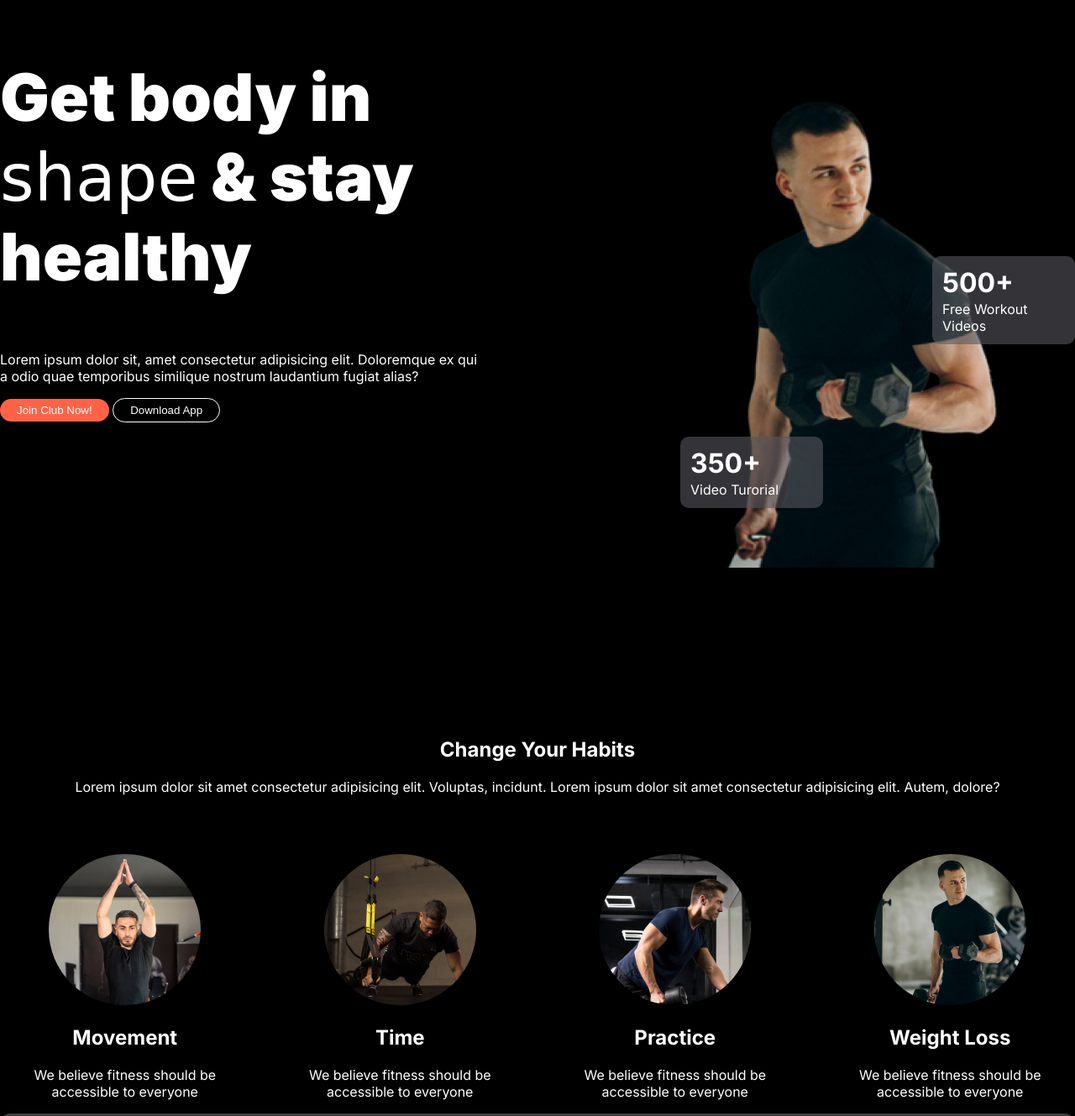
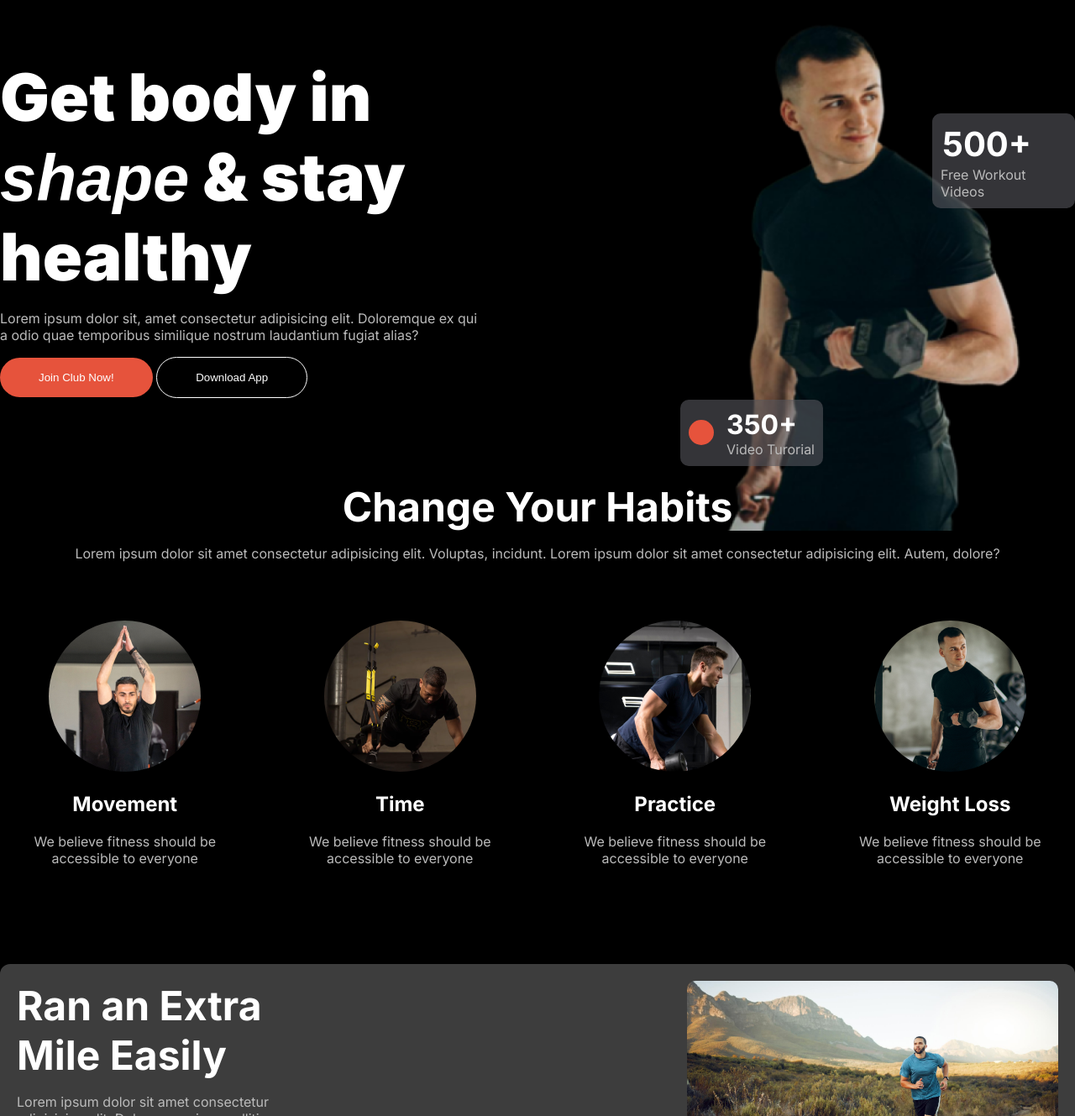
Before and after one commit to fozlerabbi0/Assignment-2, a plain HTML site: page index.html in a window 1280 px wide. Shown: the part 112-1441 px from the top of the page at 84% size. Drawn offline with Linux system fonts and the light colour scheme; a web font is replaced by a local one.

Commit message:
all done

```diff
--- a/index.html
+++ b/index.html
@@ -9,10 +9,9 @@
     <link rel="preconnect" href="https://fonts.googleapis.com">
     <link rel="preconnect" href="https://fonts.gstatic.com" crossorigin>
     <link href="https://fonts.googleapis.com/css2?family=Inter:ital,opsz,wght@0,14..32,100..900;1,14..32,100..900&display=swap" rel="stylesheet">
-    <!-- other fonts -->
-    <link rel="preconnect" href="https://fonts.googleapis.com">
-    <link rel="preconnect" href="https://fonts.gstatic.com" crossorigin>
-    <link href="https://fonts.googleapis.com/css2?family=Inter:ital,opsz,wght@0,14..32,100..900;1,14..32,100..900&family=Playwrite+BE+VLG:wght@100..400&display=swap" rel="stylesheet">
+    <!-- miama fonts -->
+    <link href="https://fonts.cdnfonts.com/css/miama" rel="stylesheet">
+
 </head>
 <body class="inter-font">
     <header class="max-width">
@@ -28,20 +27,23 @@
         <div class="display-flex banner">
             <div>
                 <h2 class="h2-style">Get body in <br> <i class="playwrite-be-vlg-other">shape</i> & stay  <br>healthy</h2>
-                <p class="drescription "> Lorem ipsum dolor sit, amet consectetur adipisicing elit. Doloremque ex qui <br> a odio quae temporibus similique nostrum laudantium fugiat alias?</p>
+                <p class="drescription"> Lorem ipsum dolor sit, amet consectetur adipisicing elit. Doloremque ex qui <br> a odio quae temporibus similique nostrum laudantium fugiat alias?</p>
                 <button class="btn-primary">Join Club Now!</button>
                 <button class="btn-primary btn-primary1">Download App</button>
 
             </div>
             <div class="image-margin">
-                <img src="images/Images 2.png" alt="">
-                <div class="video-turotial">
-                    <h1 class="video-title">350+</h1>
-                    <p class="video-title">Video Turorial</p>
+                <img width="90%" src="images/Images 2.png" alt="">
+                <div class="video-turotial display-flex">
+                    <div class="colorful-div"></div>
+                    <div class="">
+                        <h1 class="frist-vd-tutorial">350+</h1>
+                    <p class="video-sub-title drescription">Video Turorial</p>
+                    </div>
                 </div>
                 <div class="video-turotial video-turotial-second ">
                     <h1 class="video-title">500+</h1>
-                    <p class="video-title">Free Workout Videos</p>
+                    <p class="video-sub-title drescription">Free Workout Videos</p>
 
                 </div>
 
@@ -55,28 +57,28 @@
         <section class="max-width">
             <div class="your-habit-deatils text-center">
                 <h1 class="section-title">Change Your Habits</h1>
-                <p class="discription">Lorem ipsum dolor sit amet consectetur adipisicing elit. Voluptas, incidunt. Lorem ipsum dolor sit amet consectetur adipisicing elit. Autem, dolore?</p>
+                <p class="discription drescription">Lorem ipsum dolor sit amet consectetur adipisicing elit. Voluptas, incidunt. Lorem ipsum dolor sit amet consectetur adipisicing elit. Autem, dolore?</p>
             </div>
             <div class="habit-images-container display-grid">
                 <div class="change-habit-item">
                     <img src="images/image 2.png" alt="">
                     <h2 class="our-tem-sub">Movement</h2>
-                    <p>We believe fitness should be accessible to everyone</p>
+                    <p class="drescription">We believe fitness should be accessible to everyone</p>
                 </div>
                 <div class="change-habit-item">
                     <img src="images/image 3.png" alt="">
                     <h2 class="our-tem-sub">Time</h2>
-                    <p>We believe fitness should be accessible to everyone</p>
+                    <p class="drescription">We believe fitness should be accessible to everyone</p>
                 </div>
                 <div class="change-habit-item">
                     <img src="images/image 4.png" alt="">
                     <h2 class="our-tem-sub">Practice</h2>
-                    <p>We believe fitness should be accessible to everyone</p>
+                    <p class="drescription">We believe fitness should be accessible to everyone</p>
                 </div>
                 <div class="change-habit-item">
                     <img src="images/image 5.png" alt="">
                     <h2 class="our-tem-sub">Weight Loss</h2>
-                    <p>We believe fitness should be accessible to everyone</p>
+                    <p class="drescription">We believe fitness should be accessible to everyone</p>
                 </div>
 
             </div>
@@ -84,9 +86,9 @@
         <!-- ran an extra mile easily contant -->
          <section class="max-width">
             <div class="run-extra-container display-flex">
-                <div class="run-extra-detail text-center">
+                <div class="run-extra-detail">
                     <h1 class="section-title">Ran an Extra Mile Easily</h1>
-                    <p class="discription">Lorem ipsum dolor sit amet consectetur adipisicing elit. Dolorum veniam mollitia <br>
+                    <p class="discription drescription">Lorem ipsum dolor sit amet consectetur adipisicing elit. Dolorum veniam mollitia <br>
                         commodi cum iusto eligendi quae obcaecati atque laborum aperiam.</p>
                         <button class="btn-primary">Join Now</button>
                 </div>
@@ -98,7 +100,7 @@
          <!-- trening exercises contant -->
           <section class="max-width">
             <h1 class="section-title">Traning and Exercises</h1>
-            <p class="discription">We believe fitness should be accessible to everyone, everywhere, regardless of income or <br> access to a gym.</p>
+            <p class="discription drescription">We believe fitness should be accessible to everyone, everywhere, regardless of income or <br> access to a gym.</p>
             <div class="exercise-images-container display-grid">
                 <div class="exercise-img ">
                     <img height="100%" width="100%" src="images/exercise1.jpg" alt="">
@@ -132,7 +134,7 @@
             <div class="max-width">
                 <div class="calculator-container text-center">
                     <h1 class="section-title">BMI Calculator</h1>
-                    <p class="discription calculator-discription">We believe fitness should be accessible to everyone, everywhere, regardless of income or <br>
+                    <p class="discription drescription calculator-discription">We believe fitness should be accessible to everyone, everywhere, regardless of income or <br>
                      access to a gym.</p>
                 </div>
             </div>
@@ -190,7 +192,7 @@
          <section class="max-width met-our-team-containar">
             <div class="text-center">
                 <h1 class="section-title">Meet Our Team</h1>
-                <p class="discription">We believe fitness should be accessible to everyone, everywhere, regardless of income or <br> access to a gym.</p>
+                <p class="discription drescription">We believe fitness should be accessible to everyone, everywhere, regardless of income or <br> access to a gym.</p>
             </div>
             <div class="meet-container display-grid">
                 <div class="teem-item">
@@ -232,7 +234,7 @@
         <div class="footer-container max-width display-grid ">
             <div class="footer-fitness">
                 <h1 class="nav-title footer-title"><i>Fitness</i></h1>
-                <p class="discription footer-discription">We believe fitness should be accessible to everyone,<br> everywhere, regardless of income or access to a gym. With <br>hundreds of professional workouts.</p>
+                <p class="discription drescription footer-discription">We believe fitness should be accessible to everyone,<br> everywhere, regardless of income or access to a gym. With <br>hundreds of professional workouts.</p>
             </div>
             <div class="started-container display-flex">
                 <div class="started-details">
--- a/style.css
+++ b/style.css
@@ -9,12 +9,10 @@
 /* other fonts */
 
 
-.playwrite-be-vlg-other {
-  font-family: "Playwrite BE VLG", cursive;
-  font-optical-sizing: auto;
-  font-weight: 400;
-  font-style: normal;
+.playwrite-be-vlg-other{
+    font-family: 'Miama', sans-serif;
 }
+
 
 body{
     margin: 0 0;
@@ -32,15 +30,20 @@ body{
     min-width: 1044px;
     margin: o auto;
 }
+/* share styles */
 .btn-primary{
-    color: white;
-    background-color: tomato;
+    color: #FFFFFF;
+    background-color: #E6533C;
     border-radius: 30px;
-    padding: 6px 20px;
+    padding: 16px 46px;
     border: none;
 }
 .section-top{
     margin-top: 150px;
+}
+.section-title{
+    font-size: 3rem;
+    margin: 0;
 }
 .text-center{
     text-align: center;
@@ -54,6 +57,12 @@ border: 1px solid ;
     justify-content: space-between;
     align-items: center;
 }
+.drescription{
+    font-size: 1rem;
+    color: #BBBBBB;
+}
+
+/* header styles */
 .nav-title{
     font-size: 40px;
     color: tomato;
@@ -78,10 +87,11 @@ color: white;
 .h2-style{
     font-size: 4.875rem;
     font-weight: 900;
+    margin-bottom: 0;
 }
-.drescription{
-    font-size: 1rem;
-    color: 50% #2b2929 ;
+.banner{
+    align-items: normal;
+
 }
 
 .video-turotial{
@@ -94,22 +104,37 @@ color: white;
     margin-left: -50px;
 }
 
-.video-turotial-second{
-    margin-top: -300px;
+.colorful-div{
+    width: 30px;
+    height: 30px;
+    background-color: #E6533C;
+    border-radius: 50%;
+}
+
+.video-turotial-second {
+    margin-top: -420px;
     margin-left: 250px;
+}
 
-}
 .video-title{
     margin: 2px;
+    font-size: 2.5rem;
 }
 
+.video-sub-title,
+.frist-vd-tutorial{
+    margin: 0;
+}
 /* change your habit realative styles */
 .habit-images-container{
     margin-top: 70px;
 }
 .your-habit-deatils{
 
-    margin-top: 375px;
+    margin-top: 100px;
+}
+section{
+    margin-top: 100px;
 }
 .display-grid{
     display: grid;
@@ -127,6 +152,8 @@ color: white;
     background-color: rgb(61, 61, 61);
     padding: 20px;
     border-radius: 12px;
+    margin-top: 100px;
+    margin-bottom: 100px;
 }
 .run-extra-image{
     text-align: end;
```
